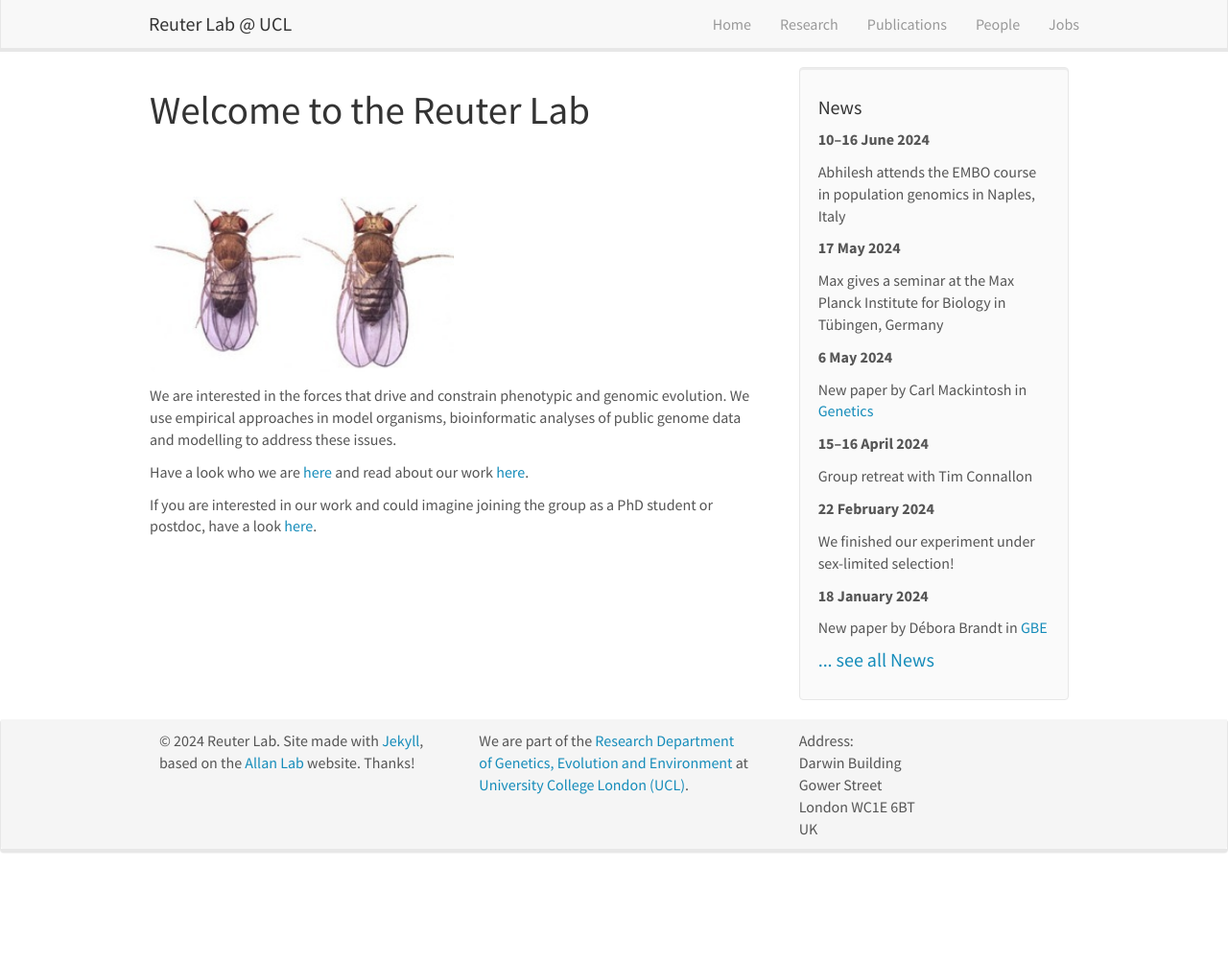
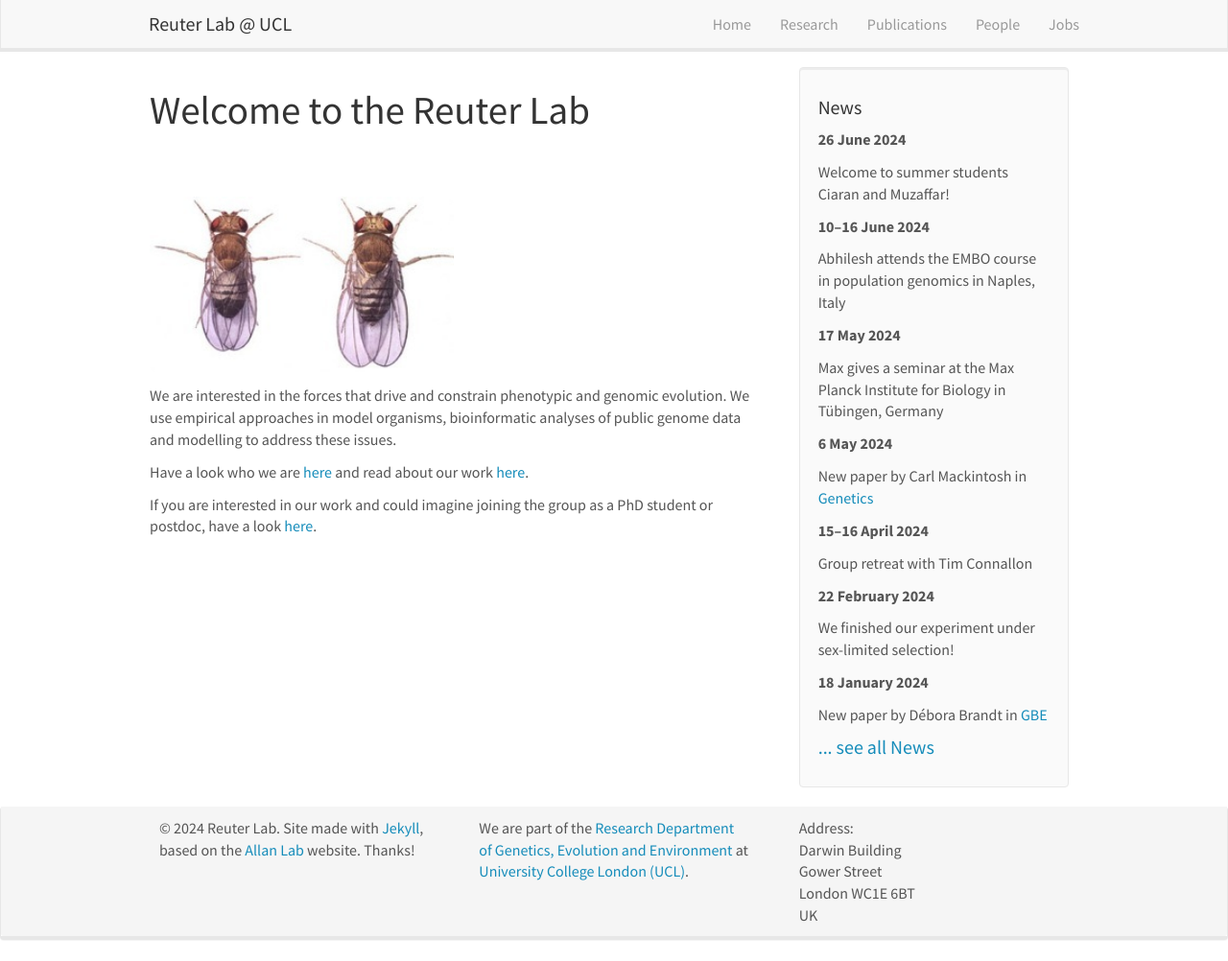
Before and after one commit to reuterlab/reuterlab.github.io, a Jekyll site: the page built from _pages/home.md, in a window 1280 px wide and 1002 px high. Shown: the whole window at 96% size. Built offline with Jekyll 4.4.1, drawn with Linux system fonts in a browser that asks for light colours; nearby versions of some CDN libraries.

Commit message:
Update news.yml

```diff
--- a/_data/news.yml
+++ b/_data/news.yml
@@ -1,3 +1,6 @@
+- date: 26 June 2024
+  headline: Welcome to summer students Ciaran and Muzaffar!
+
 - date: 10–16 June 2024
   headline: Abhilesh attends the EMBO course in population genomics in Naples, Italy
 
```
